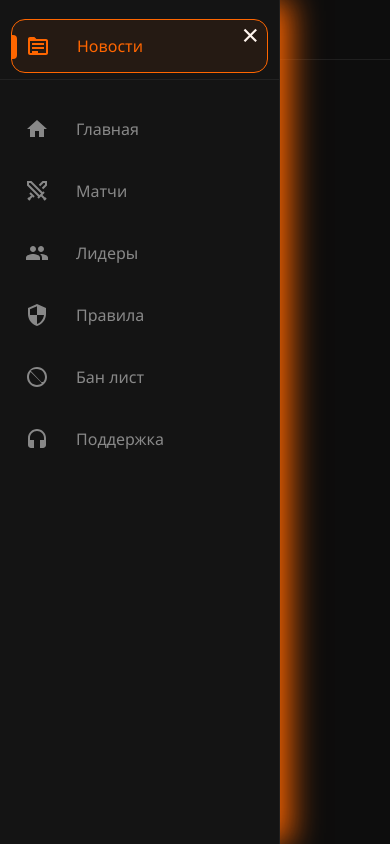
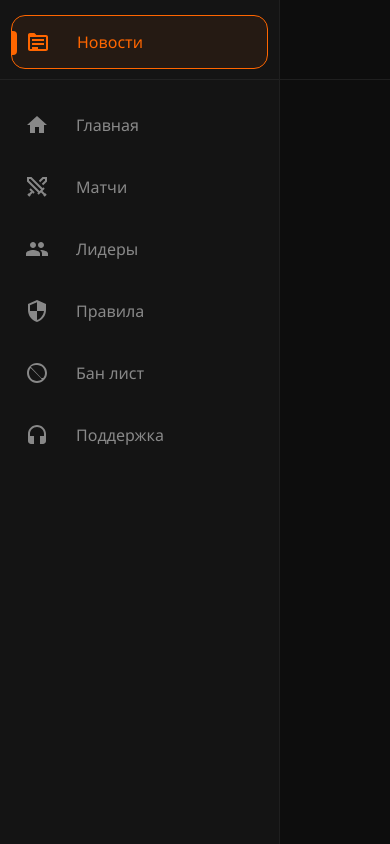
Before and after one commit to nvoer/NexusFaceit, a plain HTML site: page index.html in a window 390 px wide. Both pictures are taken after a click on the element 35 px from the left and 29 px from the top of the page. Drawn offline with Linux system fonts and the light colour scheme.

Commit message:
Add files via upload

```diff
--- a/index.html
+++ b/index.html
@@ -45,11 +45,11 @@
             <span></span>
             <span></span>
         </div>
-        <div class="mobile-logo" style="color: #ff6600; font-weight: bold; margin-left: 15px;">NEXTFACEIT</div>
+        <div class="mobile-logo" style="color: #ff6600; font-weight: bold; margin-left: 15px;">NEXUSFACEIT</div>
     </header>
 
     <aside class="sidebar" id="sidebar">
-        <div class="close-sidebar" id="closeBtn">&times;</div>
+
 
         <div class="menu-item active" data-tab="news">
             <div class="icon"><svg><use href="#icon-news"></use></svg></div>
--- a/script.js
+++ b/script.js
@@ -1,48 +1,43 @@
-document.addEventListener('DOMContentLoaded', () => {
 const burgerBtn = document.getElementById('burgerBtn');
-    const closeBtn = document.getElementById('closeBtn');
 const sidebar = document.getElementById('sidebar');
 const menuItems = document.querySelectorAll('.menu-item');
 const tabContents = document.querySelectorAll('.tab-content');
 
-    // Функция переключения меню
-    const toggleSidebar = () => {
+// 1. Открытие/закрытие по клику на бургер
+burgerBtn.addEventListener('click', (e) => {
+    e.stopPropagation(); // Останавливаем всплытие, чтобы клик не считался кликом "вне" панели
     sidebar.classList.toggle('mobile-active');
-        burgerBtn.classList.toggle('open'); // Для анимации иконки
-    };
+});
 
-    // Открытие/Закрытие
-    burgerBtn.addEventListener('click', toggleSidebar);
-    closeBtn.addEventListener('click', toggleSidebar);
-
-    // Логика переключения вкладок
+// 2. Закрытие при клике на любой пункт меню
 menuItems.forEach(item => {
     item.addEventListener('click', () => {
-            // Убираем активный класс у всех кнопок и контента
+        const tabId = item.getAttribute('data-tab');
+
+        // Переключение активного класса в меню
         menuItems.forEach(i => i.classList.remove('active'));
-            tabContents.forEach(content => content.classList.remove('active'));
-
-            // Добавляем активный класс текущей кнопке
         item.classList.add('active');
 
-            // Показываем нужный контент по data-tab
-            const tabId = item.getAttribute('data-tab');
-            document.getElementById(tabId).classList.add('active');
+        // Переключение контента
+        tabContents.forEach(content => {
+            content.classList.remove('active');
+            if (content.id === tabId) {
+                content.classList.add('active');
+            }
+        });
 
-            // Закрываем меню на мобилках после выбора пункта
-            if (window.innerWidth <= 1024) {
-                toggleSidebar();
-            }
+        // Закрываем сайдбар после выбора (для мобилок)
+        sidebar.classList.remove('mobile-active');
     });
 });
 
-    // Закрытие меню при клике вне его области (на мобилках)
-    document.addEventListener('click', (e) => {
-        if (window.innerWidth <= 1024 &&
-            !sidebar.contains(e.target) &&
-            !burgerBtn.contains(e.target) &&
-            sidebar.classList.contains('mobile-active')) {
-            toggleSidebar();
+// 3. ЗАКРЫТИЕ ПРИ КЛИКЕ ВНЕ ПАНЕЛИ
+document.addEventListener('click', (event) => {
+    const isClickInsideSidebar = sidebar.contains(event.target);
+    const isClickOnBurger = burgerBtn.contains(event.target);
+
+    // Если клик был не по сайдбару и не по бургеру, и меню открыто — закрываем
+    if (!isClickInsideSidebar && !isClickOnBurger && sidebar.classList.contains('mobile-active')) {
+        sidebar.classList.remove('mobile-active');
     }
 });
-});
--- a/style.css
+++ b/style.css
@@ -13,27 +13,14 @@
     position: fixed;
     top: 0; left: 0;
     width: 100%;
-    height: 60px;
+    height: 80px;
     background-color: var(--header-bg);
     border-bottom: 1px solid var(--border-color);
     z-index: 1100;
     align-items: center;
-    padding: 0 20px;
+    padding: 0 30px;
 }
 
-.burger-icon {
-    cursor: pointer;
-    display: flex;
-    flex-direction: column;
-    gap: 5px;
-}
-
-.burger-icon span {
-    width: 25px;
-    height: 2px;
-    background-color: #ffffff;
-    transition: 0.3s;
-}
 
 /* --- ОБНОВЛЕННЫЕ СТИЛИ ДЛЯ ИКОНОК --- */
 .icon {
@@ -126,16 +113,7 @@
 
 .sidebar:hover, .sidebar.mobile-active { width: 280px; }
 
-/* КРЕСТИК ЗАКРЫТИЯ (ВИДЕН В МОБИЛЬНОМ РЕЖИМЕ) */
-.close-sidebar {
-    display: none;
-    position: absolute;
-    top: 20px; right: 20px;
-    font-size: 30px;
-    color: #ffffff;
-    cursor: pointer;
-    line-height: 1;
-}
+
 
 .sidebar .menu-item:first-child {
     margin-top: 0;
@@ -222,9 +200,7 @@
         transform: translateX(0); /* Выезжает при клике на бургер */
     }
 
-    .close-sidebar {
-        display: block; /* Показываем крестик */
-    }
+
 
     .main-content {
         margin-left: 0;
@@ -252,7 +228,7 @@
     display: block;
     width: 25px;
     height: 2px;
-    background-color: #ffffff;
+    background-color:#B33000; /* МЕНЯТЬ ТУТ */
     transition: 0.3s cubic-bezier(0.4, 0, 0.2, 1);
     border-radius: 2px;
 }
@@ -288,10 +264,7 @@
 
 /* Улучшение мобильного сайдбара */
 @media (max-width: 1024px) {
-    .sidebar {
-        transform: translateX(-100%);
-        box-shadow: 10px 0 30px #ff6600;
-    }
+
 
     .sidebar.mobile-active {
         transform: translateX(0);
```
Lines whose indentation alone changed are shown as unchanged.
